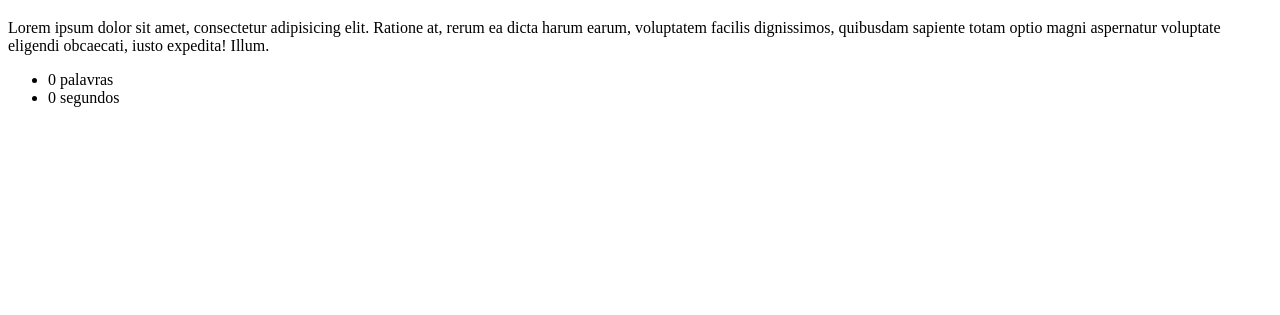
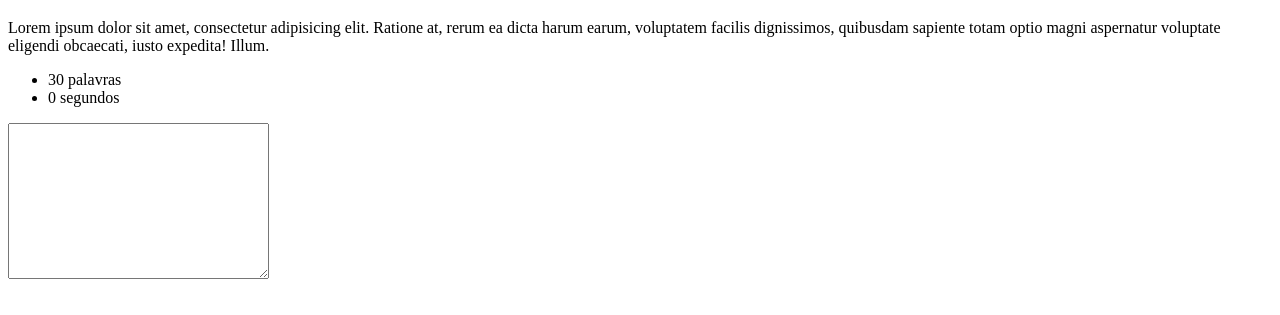
Before and after one commit to eaeniko/alura-typer, a plain HTML site: page public/principal.html in a window 1280 px wide. Shown: the part 61-376 px from the top of the page. Drawn offline with Linux system fonts and the light colour scheme.

Commit message:
add textarea + correção main js

```diff
--- a/public/js/main.js
+++ b/public/js/main.js
@@ -1,4 +1,7 @@
-$(".frase");
+
 
 var frase = $(".frase").text();
-var numPalavras = frase.split(" ").lenght;
+var numPalavras = frase.split(" ").length;
+
+var tamanhoFrase = $("#tamanho-frase");
+tamanhoFrase.text(numPalavras);
--- a/public/principal.html
+++ b/public/principal.html
@@ -11,10 +11,12 @@
 	<p class="frase">Lorem ipsum dolor sit amet, consectetur adipisicing elit. Ratione at, rerum ea dicta harum earum, voluptatem facilis dignissimos, quibusdam sapiente totam optio magni aspernatur voluptate eligendi obcaecati, iusto expedita! Illum.</p>
 
 	<ul class="informacoes">
-		<li><span id="tamanho-frase">0</span> palavras</li>
+		<li><span id="tamanho-frase">5</span> palavras</li>
 		<li>0 segundos</li>
 
 	</ul>
+
+	<textarea class="campo-digitacao" cols="30" rows="10"></textarea>
 
 	<script src="js/jquery.js"></script>
 	<script src="js/main.js"></script>
```
